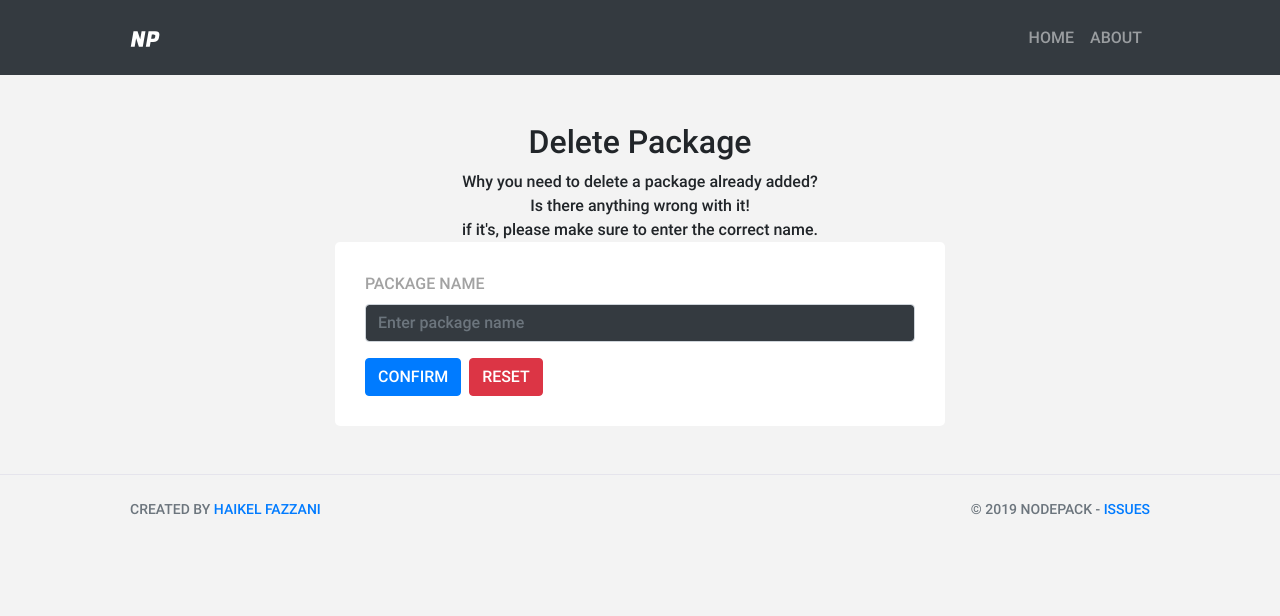
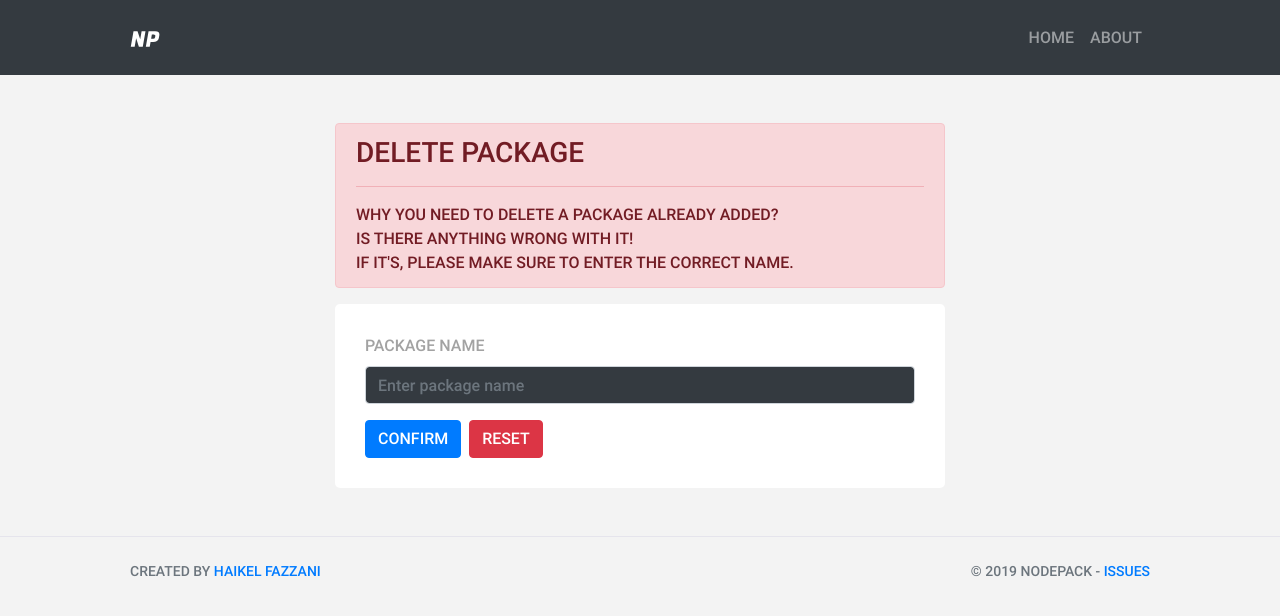
Before and after one commit to haikelfazzani/node-pack, a React (Create React App) app: page /remove-package in a window 1280 px wide. Shown: the top 616 px of the page. Built offline with nearby package versions, Linux system fonts and the light colour scheme; what @haikel/min-captcha would draw is missing.

Commit message:
update app

```diff
--- a/src/pages/About.js
+++ b/src/pages/About.js
@@ -51,7 +51,8 @@ export default function About() {
               <ul>
                 <li><ExternalLink link="https://www.npmtrends.com" text="npmtrends" /></li>
                 <li><ExternalLink link="https://www.javascripting.com" text="javascripting" /></li>
-                <li><ExternalLink link="https://bestofjs.org" text="bestofjs" /></li>
+                <li><ExternalLink link="https://www.bestofjs.org" text="bestofjs" /></li>
+                <li><ExternalLink link="https://www.bundlephobia.com" text="bundlephobia" /></li>
               </ul>
 
             </div>
--- a/src/pages/AddPackage.js
+++ b/src/pages/AddPackage.js
@@ -4,9 +4,10 @@ import { Helmet } from "react-helmet";
 
 function AddPackageHeader() {
   return (
-    <div className="text-center">
-      <h2>ADD SOMETHING HELPFUL</h2>
-      <p className="text-muted m-0">
+    <div className="alert alert-dark text-uppercase mb-3" role="alert">
+      <h4 className="alert-heading">ADD package</h4>
+      <hr />
+      <p className="m-0">
         Please make sure the submission is not a fake package.
       </p>
       <p>All fields are required *</p>
--- a/src/pages/DeletePackage.js
+++ b/src/pages/DeletePackage.js
@@ -60,13 +60,13 @@ export default class DeletePackage extends Component {
           <title>NodePack - delete package</title>
         </Helmet>
 
-        <div className="text-center">
-          <h2>Delete Package</h2>
+        <div className="alert alert-danger text-uppercase mb-3" role="alert">
+          <h3 className="alert-heading">Delete Package</h3>
+          <hr />
           <p className="p-0 m-0">Why you need to delete a package already added?</p>
           <p className="p-0 m-0">Is there anything wrong with it!</p>
           <p className="p-0 m-0">if it's, please make sure to enter the correct name.</p>
         </div>
-
 
         <form onSubmit={this.handleSubmit}>
           <div className="form-group">
```
